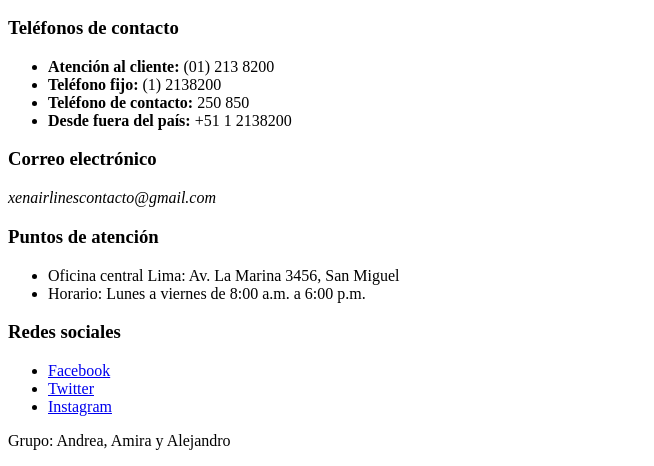
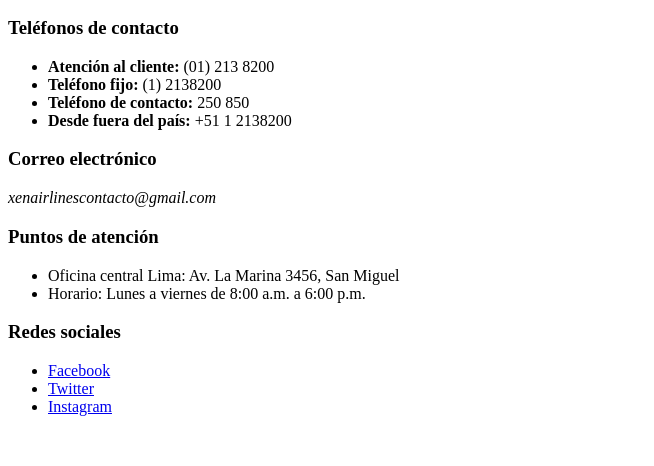
Before and after one commit to deyciandreacamargoramos5-creator/Proyecto-Web1, a plain HTML site: page index.html in a window 1280 px wide. Shown: the part 516-982 px from the top of the page, without its empty margins (0-654 px from the left). After the commit the page ends 948 px from the top, so only its background shows below. Drawn offline with Linux system fonts and the light colour scheme.

Commit message:
Agregando index.html

```diff
--- a/index.html
+++ b/index.html
@@ -127,9 +127,5 @@
         </ul>
         </div>
     </footer>
-    <title>Document</title>
-</head>
-<body>
-    <p>Grupo: Andrea, Amira y Alejandro</p>
 </body>
 </html>
```
